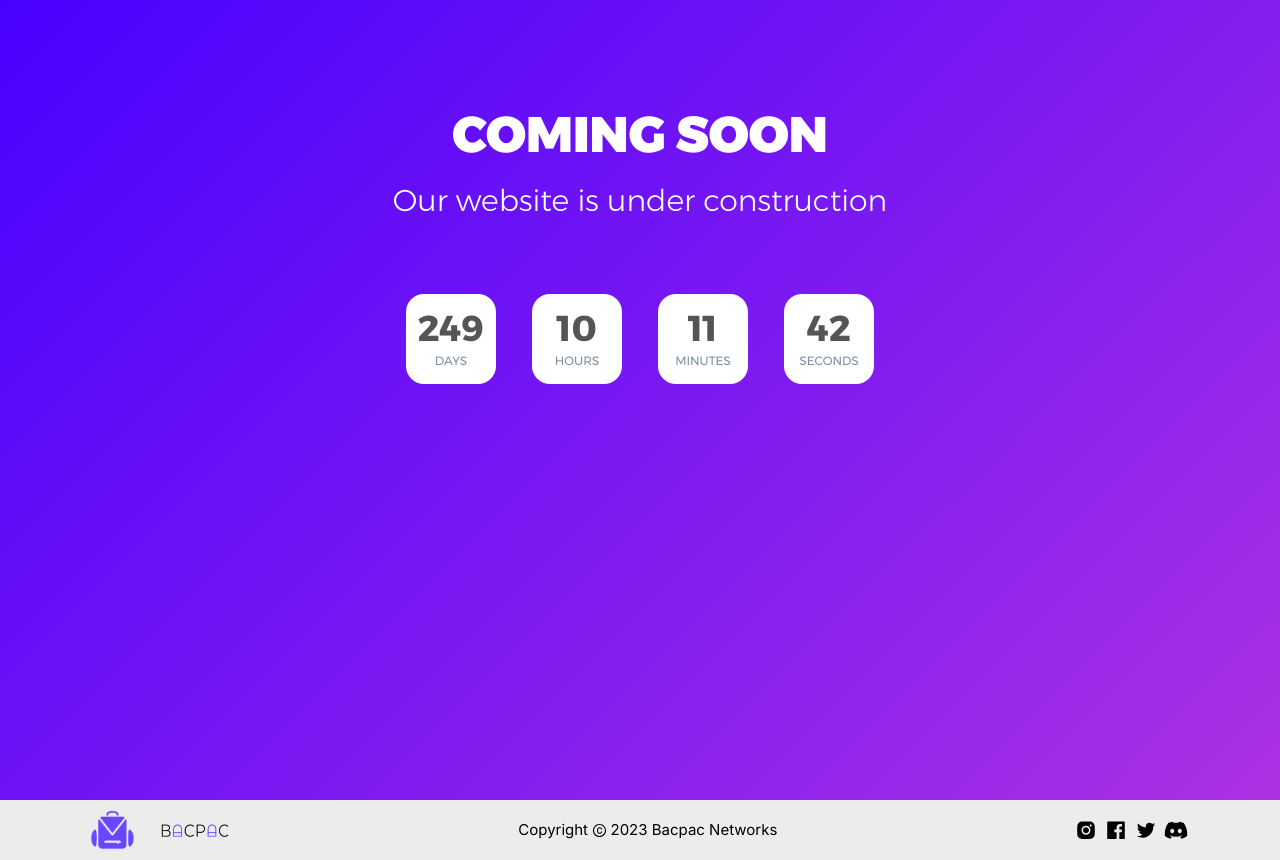
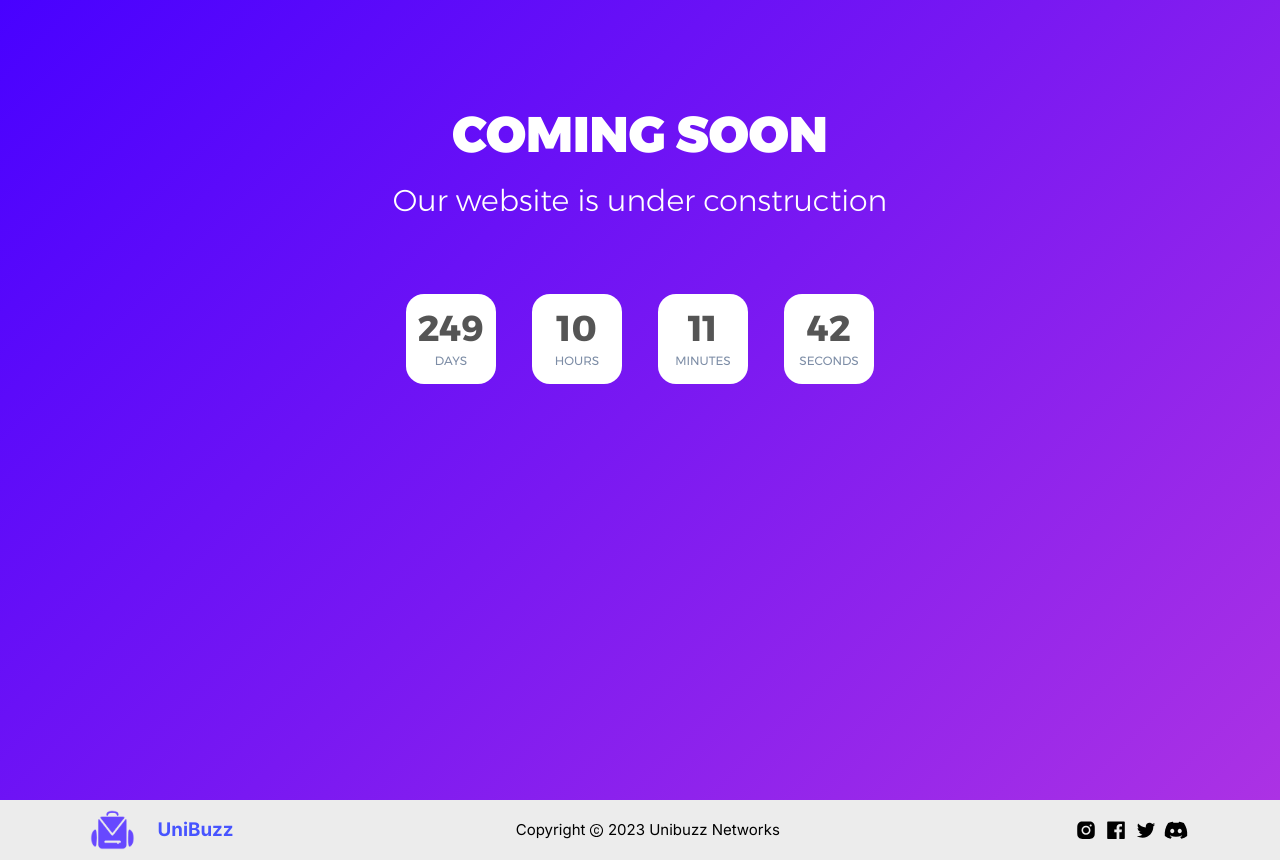
Before and after one commit to BacPacNet/web-app-client, a Next.js app: page / in a window 1280 px wide. Built offline with nearby package versions, Linux system fonts and the light colour scheme; a web font is replaced by a local one.

Commit message:
BI-54: Footer Updated

```diff
--- a/src/app/components/Footer/Footer.css
+++ b/src/app/components/Footer/Footer.css
@@ -1,3 +1,4 @@
 .footer {
   height: 60px;
+  width: 100vw;
 }
--- a/src/app/components/Footer/Footer.js
+++ b/src/app/components/Footer/Footer.js
@@ -19,16 +19,16 @@ function Footer() {
     }
     switch (platform) {
       case SocialNetwork.DISCORD:
-        url = '#'
+        url = 'https://discord.gg/FRbdHraQj3'
         break
       case SocialNetwork.FACEBOOK:
-        url = '#'
+        url = 'https://www.facebook.com/profile.php?id=61555598325563'
         break
       case SocialNetwork.TWITTER:
         url = '#'
         break
       case SocialNetwork.INSTAGRAM:
-        url = '#'
+        url = 'https://www.instagram.com/uni.buzz/'
         break
       default:
         return
@@ -42,11 +42,13 @@ function Footer() {
           <Image src={bacpacLogo} alt="" className="w-full h-full" />
         </div>
         <div className="title w-1/2">
-          <Image src={bacpacTitle} alt="" className=" w-4/6" />
+          {/* <Image src={bacpacTitle} alt="" className=" w-4/6" /> */}
+          <h1 style={{ fontFamily: 'Inter, sans-serif', fontWeight: 'bold', color: '#4754FF', margin: 'auto' }} className="text-xl font-bold">UniBuzz</h1>
+
         </div>
       </div>
       <div className="text w-3/4  h-full center text-large text-black">
-        Copyright <AiOutlineCopyrightCircle className="ml-1 mr-1" /> 2023 Bacpac Networks
+        Copyright <AiOutlineCopyrightCircle className="ml-1 mr-1" /> 2023 Unibuzz Networks
       </div>
       <div className="center h-full w-2/6">
         <div className="icons instagram center" onClick={() => handleRedirect(4)}>
--- a/src/app/layout.js
+++ b/src/app/layout.js
@@ -4,7 +4,7 @@ import { Inter } from 'next/font/google'
 const inter = Inter({ subsets: ['latin'] })
 
 export const metadata = {
-  title: 'BacPac',
+  title: 'UniBuzz',
   description: 'Connect with Universities',
 }
 
```
